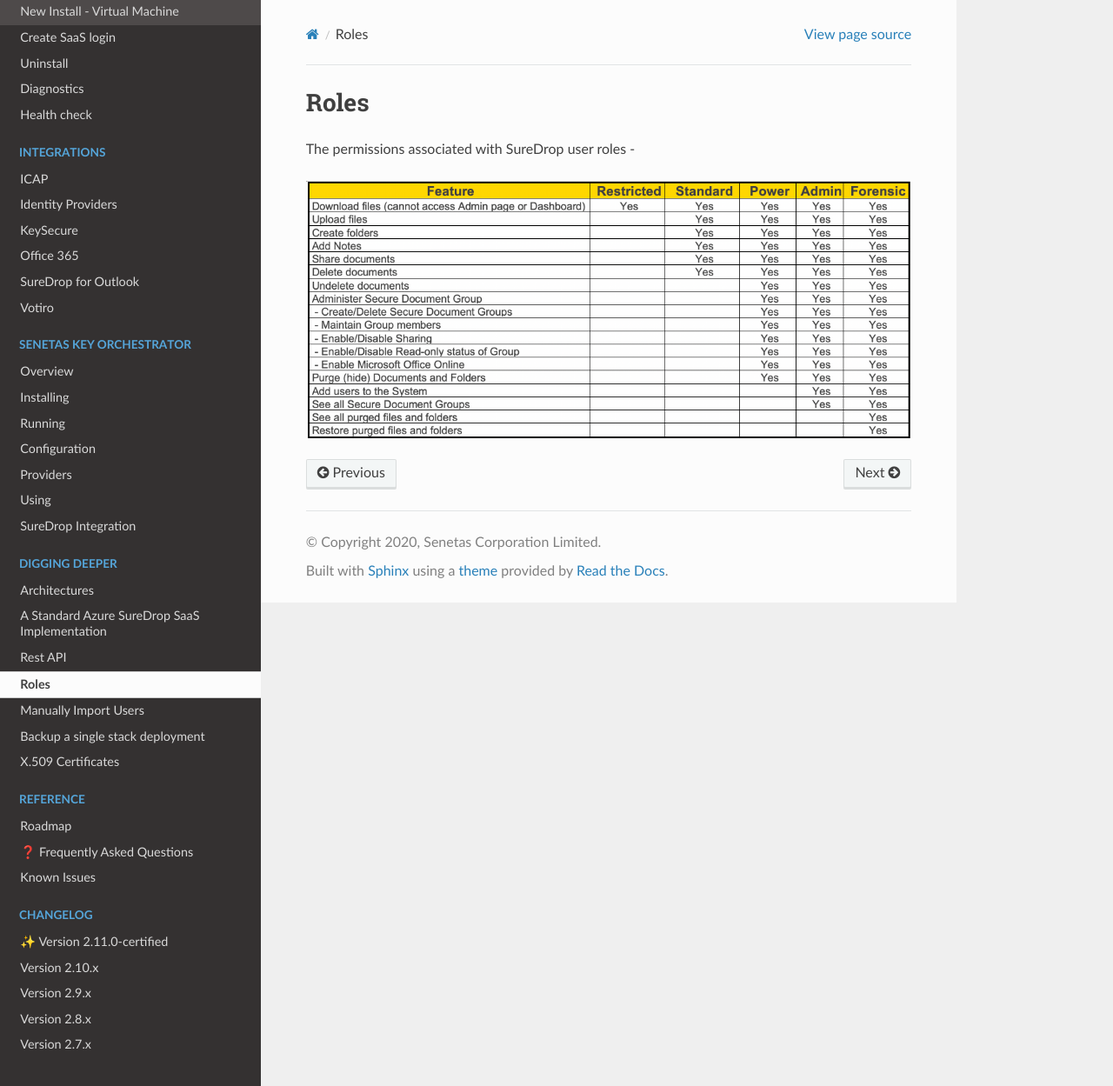
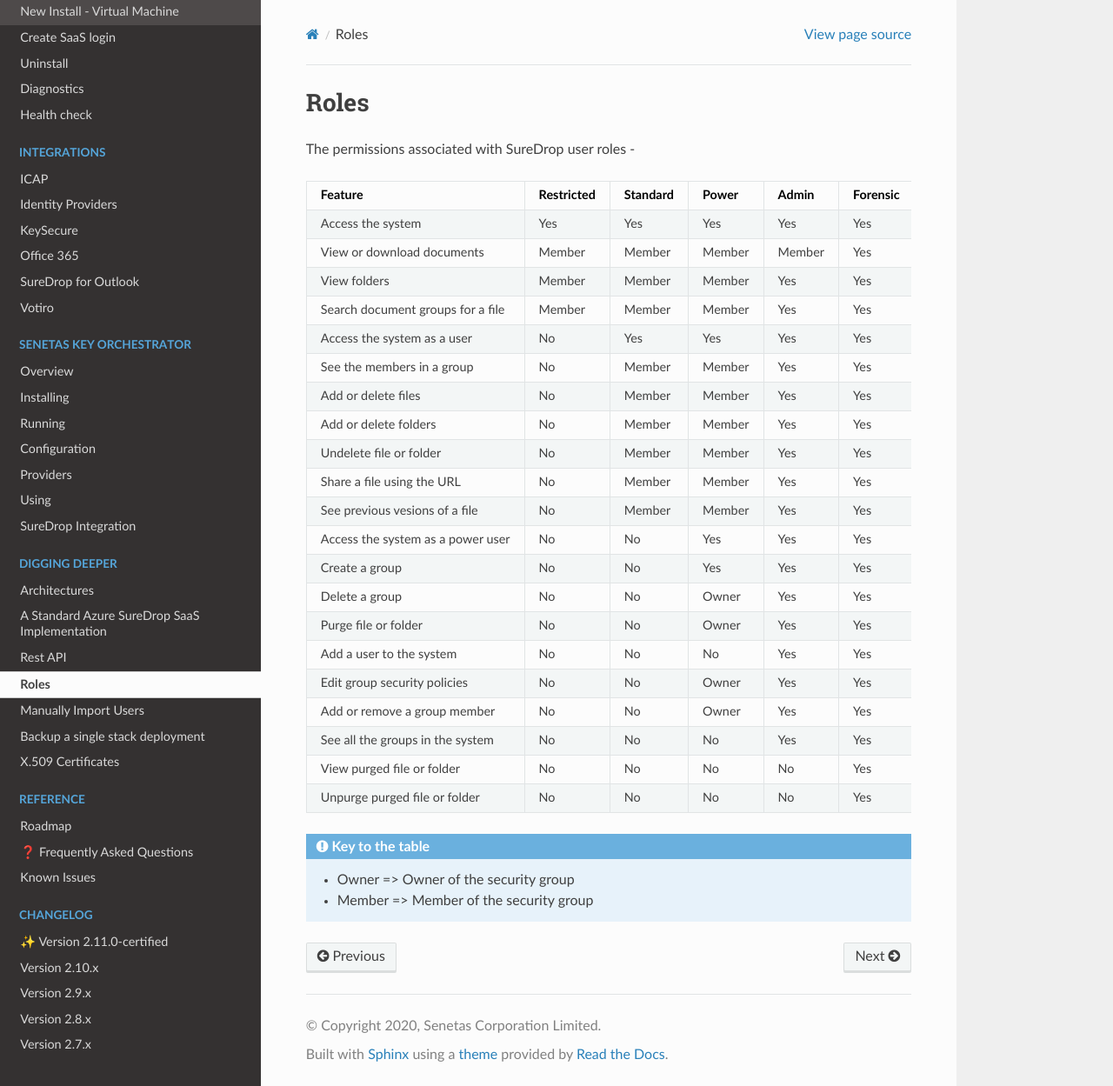
Before and after one commit to Senetas/SureDrop, a Sphinx documentation site: the page built from docs/source/deep/Roles.rst, in a window 1280 px wide and 1249 px high. Shown: the whole window at 87% size. Built offline with Sphinx 7.4.7 and the Read the Docs theme 2.0.0, drawn with Linux system fonts in a browser that asks for light colours.

Commit message:
Update Roles doco

```diff
--- a/docs/source/deep/Roles.rst
+++ b/docs/source/deep/Roles.rst
@@ -1,7 +1,57 @@
+.. _roles:
+
 Roles
 =====
 
 The permissions associated with SureDrop user roles -
 
-.. figure:: /images/2.10.0/roles.png
-   :alt: An image showing permissions associated with SureDrop user roles
++------------------------------------------------+------------+----------+----------+----------+----------+
+| Feature                                        | Restricted | Standard | Power    | Admin    | Forensic |
++================================================+============+==========+==========+==========+==========+
+| Access the system                              |   Yes      |   Yes    |   Yes    |   Yes    |   Yes    |
++------------------------------------------------+-----+------+----------+----------+----------+----------+
+| View or download documents                     | Member     | Member   | Member   | Member   |   Yes    |
++------------------------------------------------+------------+----------+----------+----------+----------+
+| View folders                                   | Member     | Member   | Member   |   Yes    |   Yes    |
++------------------------------------------------+------------+----------+----------+----------+----------+
+| Search document groups for a file              | Member     | Member   | Member   |   Yes    |   Yes    |
++------------------------------------------------+------------+----------+----------+----------+----------+
+| Access the system as a user                    |    No      |   Yes    |   Yes    |   Yes    |   Yes    |
++------------------------------------------------+-----+------+----------+----------+----------+----------+
+| See the members in a group                     |    No      | Member   | Member   |   Yes    |   Yes    |
++------------------------------------------------+------------+----------+----------+----------+----------+
+| Add or delete files                            |    No      | Member   | Member   |   Yes    |   Yes    |
++------------------------------------------------+------------+----------+----------+----------+----------+
+| Add or delete folders                          |    No      | Member   | Member   |   Yes    |   Yes    |
++------------------------------------------------+------------+----------+----------+----------+----------+
+| Undelete file or folder                        |    No      | Member   | Member   |   Yes    |   Yes    |
++------------------------------------------------+------------+----------+----------+----------+----------+
+| Share a file using the URL                     |    No      | Member   | Member   |   Yes    |   Yes    |
++------------------------------------------------+------------+----------+----------+----------+----------+
+| See previous vesions of a file                 |    No      | Member   | Member   |   Yes    |   Yes    |
++------------------------------------------------+------------+----------+----------+----------+----------+
+| Access the system as a power user              |    No      |   No     |   Yes    |   Yes    |   Yes    |
++------------------------------------------------+-----+------+----------+----------+----------+----------+
+| Create a group                                 |    No      |   No     |   Yes    |   Yes    |   Yes    |
++------------------------------------------------+-----+------+----------+----------+----------+----------+
+| Delete a group                                 |    No      |   No     |  Owner   |   Yes    |   Yes    |
++------------------------------------------------+-----+------+----------+----------+----------+----------+
+| Purge file or folder                           |    No      |   No     |  Owner   |   Yes    |   Yes    |
++------------------------------------------------+-----+------+----------+----------+----------+----------+
+| Add a user to the system                       |    No      |   No     |    No    |   Yes    |   Yes    |
++------------------------------------------------+-----+------+----------+----------+----------+----------+
+| Edit group security policies                   |    No      |   No     |  Owner   |   Yes    |   Yes    |
++------------------------------------------------+-----+------+----------+----------+----------+----------+
+| Add or remove a group member                   |    No      |   No     |  Owner   |   Yes    |   Yes    |
++------------------------------------------------+-----+------+----------+----------+----------+----------+
+| See all the groups in the system               |    No      |   No     |    No    |   Yes    |   Yes    |
++------------------------------------------------+-----+------+----------+----------+----------+----------+
+| View purged file or folder                     |    No      |   No     |    No    |    No    |   Yes    |
++------------------------------------------------+-----+------+----------+----------+----------+----------+
+| Unpurge purged file or folder                  |    No      |   No     |    No    |    No    |   Yes    |
++------------------------------------------------+-----+------+----------+----------+----------+----------+
+
+.. admonition:: Key to the table
+
+   - Owner => Owner of the security group
+   - Member => Member of the security group
--- a/docs/source/reference/faq/rbac.rst
+++ b/docs/source/reference/faq/rbac.rst
@@ -10,5 +10,6 @@
 4. **Admin** – System administrator
 5. **Forensic** – Special role that can reinstate purged files
 
-.. figure:: ../../images/2.10.0/roles.png
-   :alt: Role permissions
+.. Note::
+
+   The permissions associated with SureDrop user roles are described :doc:`here <../../deep/Roles>`.
```
Also changed, not shown: docs/source/images/2.10.0/roles.png (deleted).
